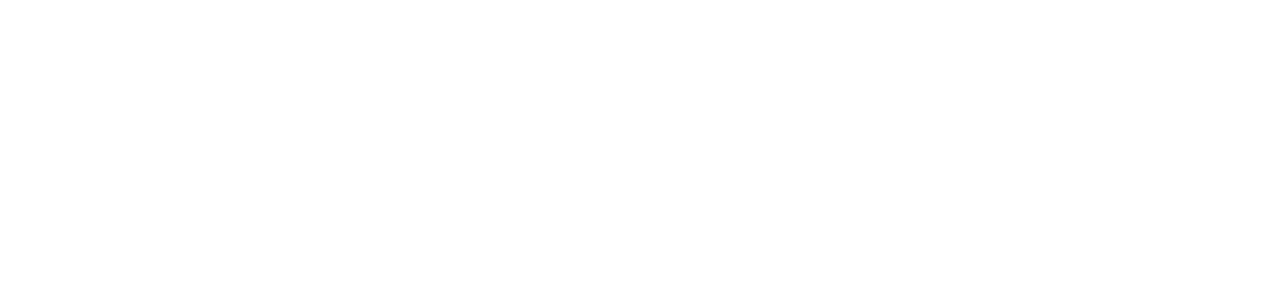
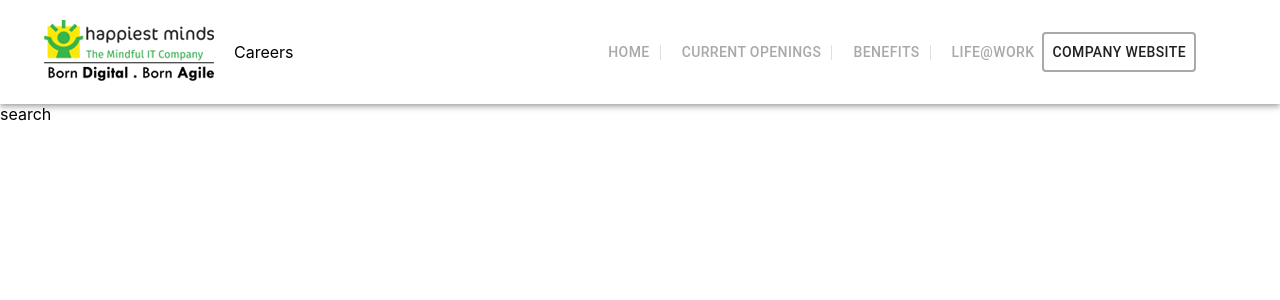
Before and after one commit to jasnapk97/portal_happy, a React (Create React App) app: page /recommended_job in a window 1280 px wide. Shown: the top 300 px of the page. Built offline with nearby package versions, Linux system fonts and the light colour scheme.

Commit message:
code cleanup

```diff
--- a/src/Routes.js
+++ b/src/Routes.js
@@ -8,6 +8,7 @@ import {
 
 import Home from "./containers/home";
 import CurrentOpenings from "./containers/currentOpenings";
+import Recommendedjob from "./containers/recommendjob";
 
 const Routes = () => {
   return (
@@ -19,63 +20,11 @@ const Routes = () => {
 						path="/current_openings"
 						component={CurrentOpenings}
 					/>
-        {/* <Route
+           <Route
 						exact
-						path="/forgot_password"
-						component={ForgotPassword}
+						path="/recommended_job"
+						component={Recommendedjob}
 					/>
-					<Route
-						exact
-						path="/reset_password"
-						component={ResetPassword}
-					/>
-					<PrivateRoute exact path="/user" component={User} />
-					<PrivateRoute
-						exact
-						path="/dashboard"
-						component={DashBoard}
-					/>
-					<PrivateRoute
-						exact
-						path="/manage-user/:id"
-						component={ManageUser}
-					/>
-					<PrivateRoute exact path="/admin" component={Admin} />
-					<PrivateRoute
-						exact
-						path="/admin-user-info/:id"
-						component={AdminUserInfo}
-					/>
-					<PrivateRoute
-						exact
-						path="/admin-add-member"
-						component={AddMemberForm}
-					/>
-					<PrivateRoute
-						exact
-						path="/tickets"
-						component={TicketsContainer}
-					/>
-					<PrivateRoute
-						exact
-						path="/ticket-details/:id"
-						component={TicketDetails}
-					/>
-					<PrivateRoute
-						exact
-						path="/settings"
-						component={SettingsContainer}
-					/>
-					<PrivateRoute
-						exact
-						path="/settings-edit"
-						component={SettingsEdit}
-					/>
-					<PrivateRoute
-						exact
-						path="/city-management"
-						component={CityManagement}
-					/> */}
       </Switch>
     </Router>
   );
--- a/src/components/footer.js
+++ b/src/components/footer.js
@@ -94,22 +94,19 @@ const Footer = () => {
         container
         style={{
           backgroundColor: "black",
-          //   width: "400px",
           height: "400px",
-        //   justifyContent: "space-between",
         }}
       >
-        <Grid style={{
-          backgroundColor: "black",
-          //   width: "400px",
-          height: "400px",
-        //   justifyContent: "space-between",
-        }}>
+        <Grid
+          style={{
+            backgroundColor: "black",
+            height: "400px",
+          }}
+        >
           <div
             style={{
               background: "black",
               padding: "85px",
-            //   marginTop: "-176px",
               backgroundColor: "black",
               maxWidth: "min-content",
             }}
@@ -134,11 +131,8 @@ const Footer = () => {
           <div
             style={{
               background: "black",
-                 padding: "85px",
-            //   marginTop: "-176px",
+              padding: "85px",
               backgroundColor: "black",
-
-              /* padding: 85px; */
               paddingTop: " 85px",
             }}
           >
--- /dev/null
+++ b/src/containers/recommendjob.js
@@ -0,0 +1,19 @@
+import React from "react";
+import { useHistory } from "react-router-dom";
+import CardComponent from "../components/card";
+import Diversity from "../components/diversity";
+import Footer from "../components/footer";
+import Header from "../components/header";
+import Searchbar from "../components/searchbar";
+import Slider from "../components/slider";
+
+const Recommendedjob = () => {
+  return (
+    <>
+      <Header />
+      <div>search</div>
+    </>
+  );
+};
+
+export default Recommendedjob;
```
